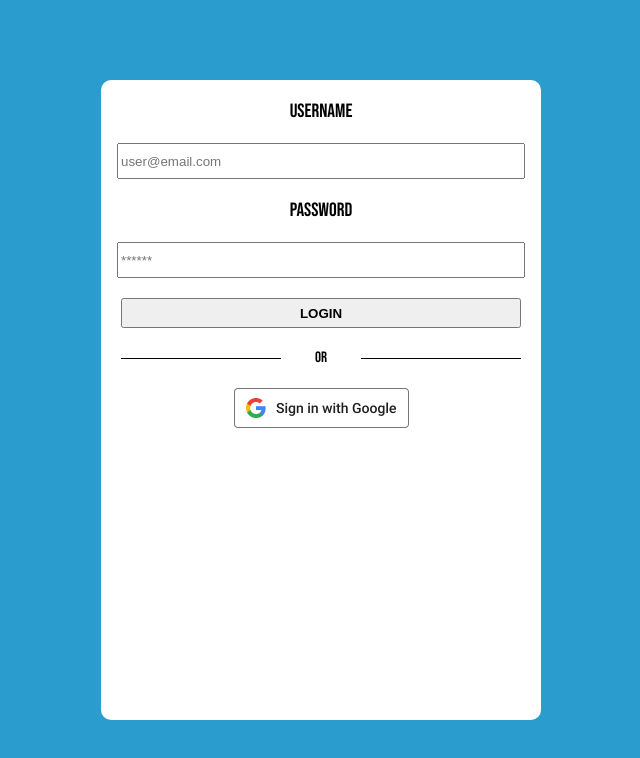
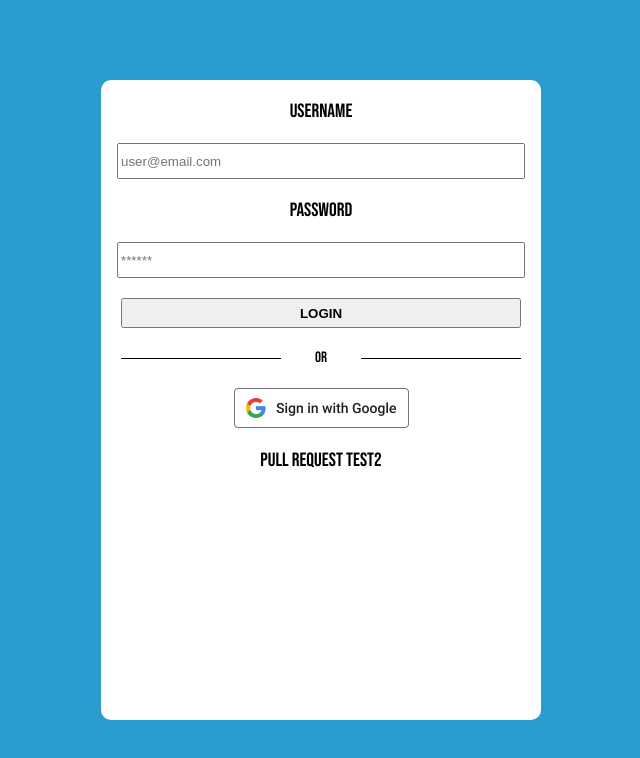
Before and after one commit to Ace-shhh/trello-clone, a React (Vite) app in the folder frontend/: page / in a window 1280 px wide. Shown: the top 758 px of the page, without its empty margins (319-959 px from the left). Built offline with nearby package versions, Linux system fonts and the light colour scheme.

Commit message:
Update login test 2

```diff
--- a/frontend/src/pages/Login.jsx
+++ b/frontend/src/pages/Login.jsx
@@ -100,6 +100,7 @@ const Login = () =>{
                 <button className='google-sign-in-button' onClick={handleGoogleLogin}>
                 <img src={GoogleIcon} alt='Sign in using Google'/>
                 </button>
+                <span>Pull request Test2</span>
             </form>
 
         </div>
```
